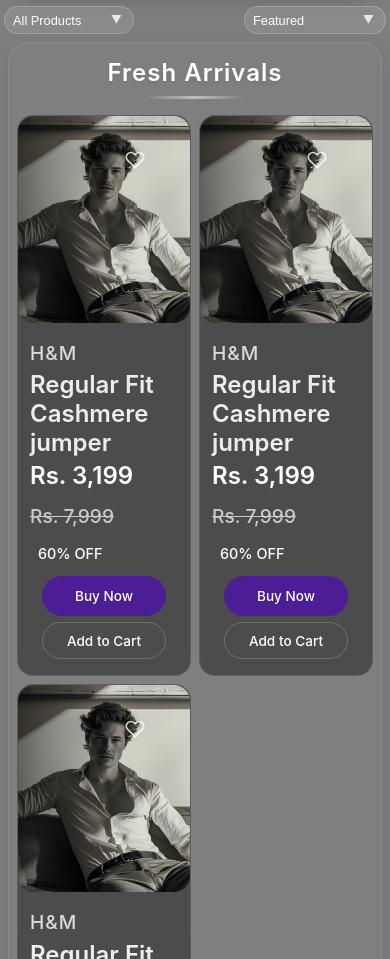
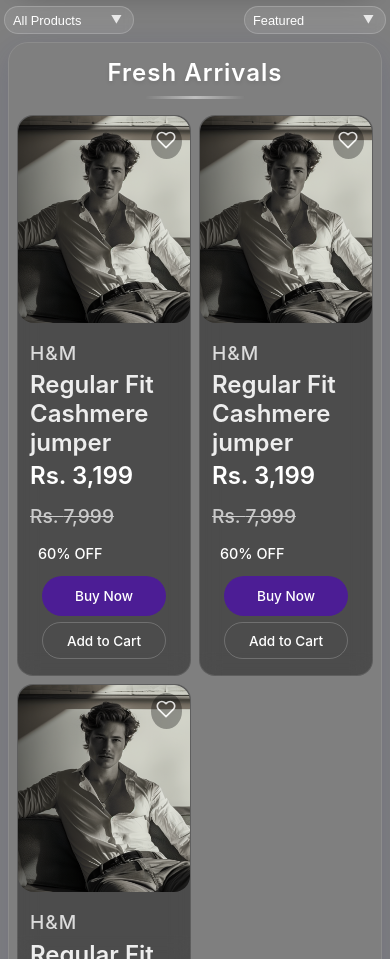
Before and after one commit to luxuryintaste-LIT/lit-ecommerce-backend, a React (Vite) app: page / in a window 390 px wide. Shown: the part 860-1819 px from the top of the page. Built offline with nearby package versions, Linux system fonts and the light colour scheme.

Commit message:
again fixed in mobile devices

```diff
--- a/src/styles/ProductCard.css
+++ b/src/styles/ProductCard.css
@@ -38,7 +38,7 @@
   position: absolute;
   top: 1rem;
   right: 1rem;
-  background: none;
+  background: rgba(0, 0, 0, 0.4);
   border: none;
   cursor: pointer;
   z-index: 2;
@@ -46,11 +46,14 @@
   font-size: 1.5rem;
   opacity: 0.8;
   transition: all 0.3s ease;
+  padding: 0.5rem;
+  border-radius: 50%;
 }
 
 .wishlist-button:hover {
   opacity: 1;
   transform: scale(1.1);
+  background: rgba(0, 0, 0, 0.6);
 }
 
 .product-info {
@@ -195,6 +198,13 @@
     font-size: 0.8rem;
     padding: 0.15rem 0.4rem;
   }
+
+  .wishlist-button {
+    top: 0.75rem;
+    right: 0.75rem;
+    padding: 0.4rem;
+    font-size: 1.2rem;
+  }
 }
 
 @media (max-width: 480px) {
@@ -236,4 +246,11 @@
     font-size: 0.75rem;
     padding: 0.1rem 0.3rem;
   }
+
+  .wishlist-button {
+    top: 0.5rem;
+    right: 0.5rem;
+    padding: 0.35rem;
+    font-size: 1.1rem;
+  }
 }
```
